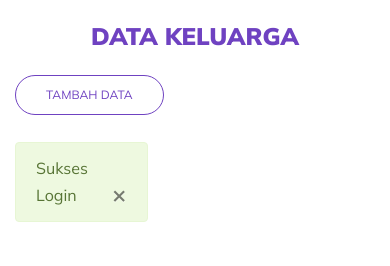
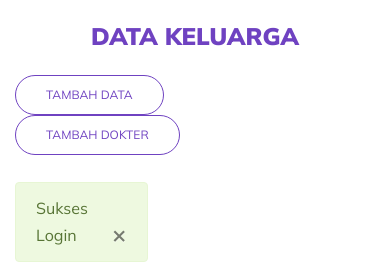
Before and after one commit to rizkyhadisaputra/tugasakhir, a PHP site: page /keluarga.php in a window 390 px wide. Shown: the part 68-334 px from the top of the page. Run offline with PHP 8.4, Linux system fonts and the light colour scheme; the visitor is signed in with stand-in values (Sample User, id 1); tables that the repository leaves empty or names only in its code hold one stand-in row (values such as "Sample post"); some libraries are stand-ins or nearby versions; some web fonts are replaced.

Commit message:
dokter dll

```diff
--- a/keluarga.php
+++ b/keluarga.php
@@ -23,12 +23,51 @@ session_start();
             ?>
 
     <div class="row">
-            <div class="col-12">
+            <div class="col-sm-8">
               <button type="button" class="btn btn-outline-primary" data-toggle="modal" data-target="#exampleModal">Tambah Data</button>
+            </div>
+
+            <div class="col-sm-4">
+              <button type="button" class="btn btn-outline-primary" data-toggle="modal" data-target="#exampleModa2">Tambah Dokter</button>
             </div>
           </div>
 
         <?php } ?>
+
+
+          <!-- Modal ADD DATA-->
+          <div class="modal fade" id="exampleModa2" tabindex="-1" role="dialog" aria-labelledby="exampleModalLabel" aria-hidden="true">
+            <div class="modal-dialog" role="document">
+              <div class="modal-content">
+                <div class="modal-header">
+                  <h5 class="modal-title" id="exampleModalLabel">Tambah Dokter</h5>
+                  <button type="button" class="close" data-dismiss="modal" aria-label="Close">
+                    <span aria-hidden="true">&times;</span>
+                  </button>
+                </div>
+                <form action="dokter_add.php" method="POST">
+                  <div class="modal-body">
+
+                    <div class="form-group">
+                      <label>Username</label>
+                      <input type="text" name="username" class="form-control" placeholder="Username">
+                    </div>
+
+                    <div class="form-group">
+                      <label for="exampleInputPassword1">Password</label>
+                      <input type="password" name="password" class="form-control" placeholder="Password">
+                    </div>
+
+
+                  </div>
+                  <div class="modal-footer">
+                    <button type="button" class="btn btn-secondary" data-dismiss="modal">Close</button>
+                    <button type="submit" name="add_data" class="btn btn-primary">SAVE</button>
+                  </div>
+                </form>
+              </div>
+            </div>
+          </div>
 
 
                <!-- Modal ADD DATA-->
@@ -245,7 +284,44 @@ session_start();
                 ?>
 
               </div>
-              <?php } ?>
+              <?php }
+
+              if ($_SESSION['ases']=='dokter') {?>
+                <div class="tbody">
+              <?php
+              $batas = 10;
+              $halaman = isset($_GET['halaman'])?(int)$_GET['halaman'] : 1;
+              $halaman_awal = ($halaman>1) ? ($halaman * $batas) - $batas : 0;
+
+              $previous = $halaman - 1;
+              $next = $halaman + 1;
+              $created_by =  $_SESSION['created_by_user'];
+
+              $data = mysqli_query($connection, "select * from keluarga where created_by=$created_by");
+              $jumlah_data = mysqli_num_rows($data);
+              $total_halaman = ceil($jumlah_data / $batas);
+
+
+
+            $data_keluarga = mysqli_query($connection, "select * from keluarga where created_by=$created_by limit $halaman_awal, $batas");
+            $no = $halaman_awal+1;
+            while ($view = mysqli_fetch_array($data_keluarga)) {
+              ?>
+                <tr>
+                  <td><?php echo $no++ ?></td>
+                  <td><?php echo $view["nama"] ?></td>
+                  <td><?php echo $view["umur"] ?></td>
+                  <td><?php echo $view["gender"] ?></td>
+                  <td><a href="hasil_detail.php?id=<?php  echo $view["id"]?>&nama=<?php echo $view["nama"]?>" class="btn btn-info btn-sm">Detail</a>
+                  </td>
+                </tr>
+              <?php
+              }
+              ?>
+
+            </div>
+
+            <?php   }  ?>
             </div>
           </div>
           </table>
--- a/login_act.php
+++ b/login_act.php
@@ -5,7 +5,7 @@ include 'koneksi.php';
 $username=$_POST['username'];
 $password=md5($_POST['password']);
 $query=mysqli_query($connection,"select * from user where username='$username' and password='$password'");
-$query=mysqli_query($connection,"select *,keluarga.created_by as created_by,user.id as id from user INNER JOIN keluarga on keluarga.id_user=user.id
+$query=mysqli_query($connection,"select *,keluarga.created_by as created_by,user.created_by as created_by_user, user.id as id from user left JOIN keluarga on keluarga.id_user=user.id
 where username='$username' and password='$password'");
 $p=mysqli_fetch_array($query);
 
@@ -14,7 +14,9 @@ if (mysqli_num_rows($query)==1) {
     # code...
     //var_dump(session_status());die();
     $_SESSION['kunci']=$username;
+    $_SESSION['dokter']=$q['role'];
     $_SESSION['ases']=$p['role'];
+    $_SESSION['created_by_user']=$p['created_by_user'];
     $_SESSION['user_id']=$p['id'];
     $_SESSION['created_by']=$p['created_by'];
     //var_dump ($_SESSION['kunci']);
--- a/navbar.php
+++ b/navbar.php
@@ -93,7 +93,23 @@ session_start();
                             <li><a href="logout.php" class="nav-link">Log out</a></li>
                           </ul>
 
-                    <?php } ?>
+                    <?php     }
+
+                    if  ($_SESSION['ases']=='dokter') {?>
+                      <ul class="site-menu main-menu js-clone-nav mr-auto d-none d-lg-block">
+                            <li class="active"><a href="index.php" class="nav-link">Home</a></li>
+                            <li><a href="keluarga.php" class="nav-link">Keluarga</a></li>
+                            <li><a href="monitoring.php" class="nav-link">Monitoring</a></li>
+                            <!-- <li><a href="user.php" class="nav-link">User</a></li> -->
+                            <li><a href="logout.php" class="nav-link">Log out </a></li>
+
+
+                <?php } ?>
+
+
+
+
+
 
 
             </nav>
```
Also changed, not shown: dokter_add.php (added, +15 -0 lines), hasil_detail.php (+9 -0 lines).
